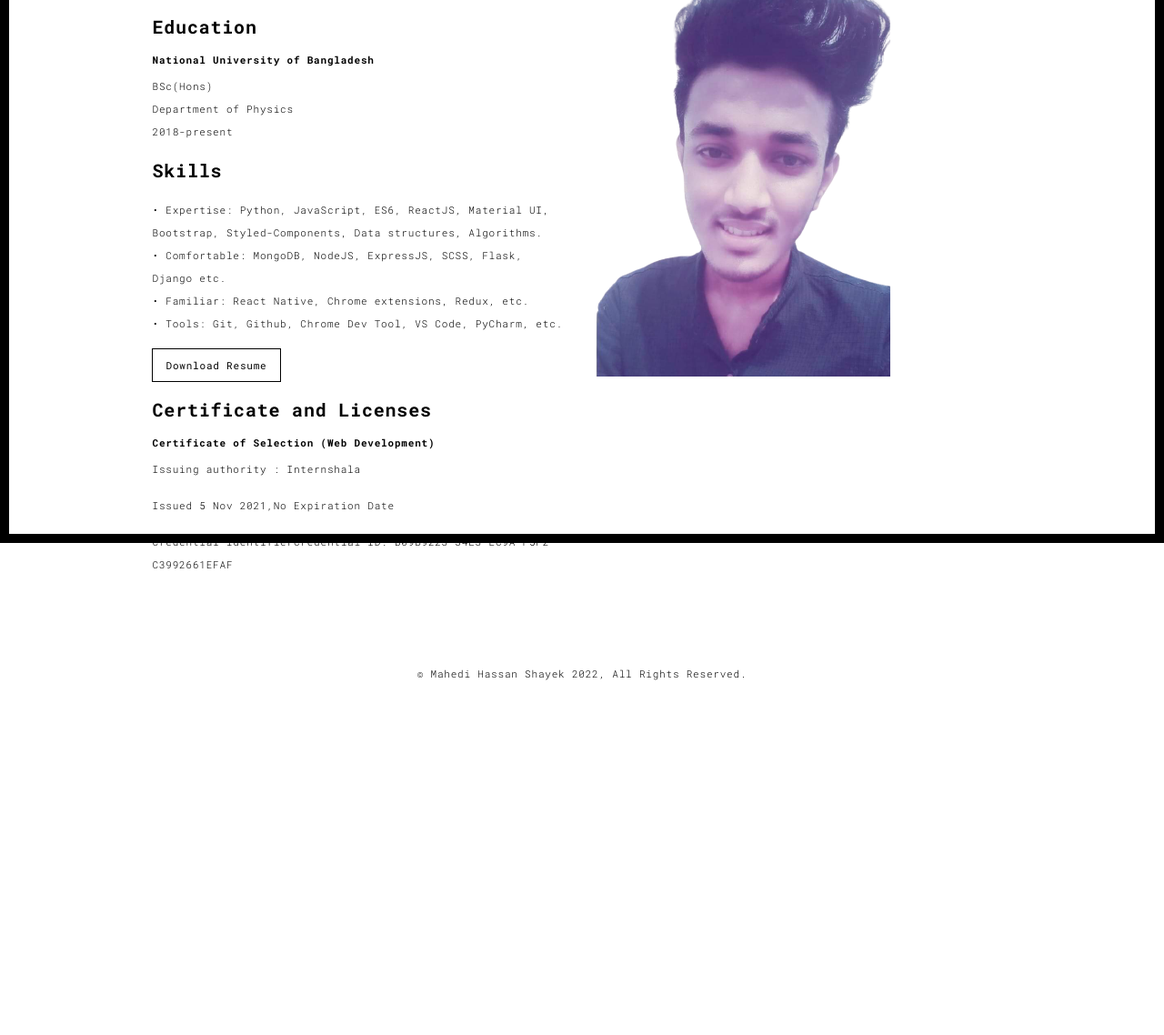
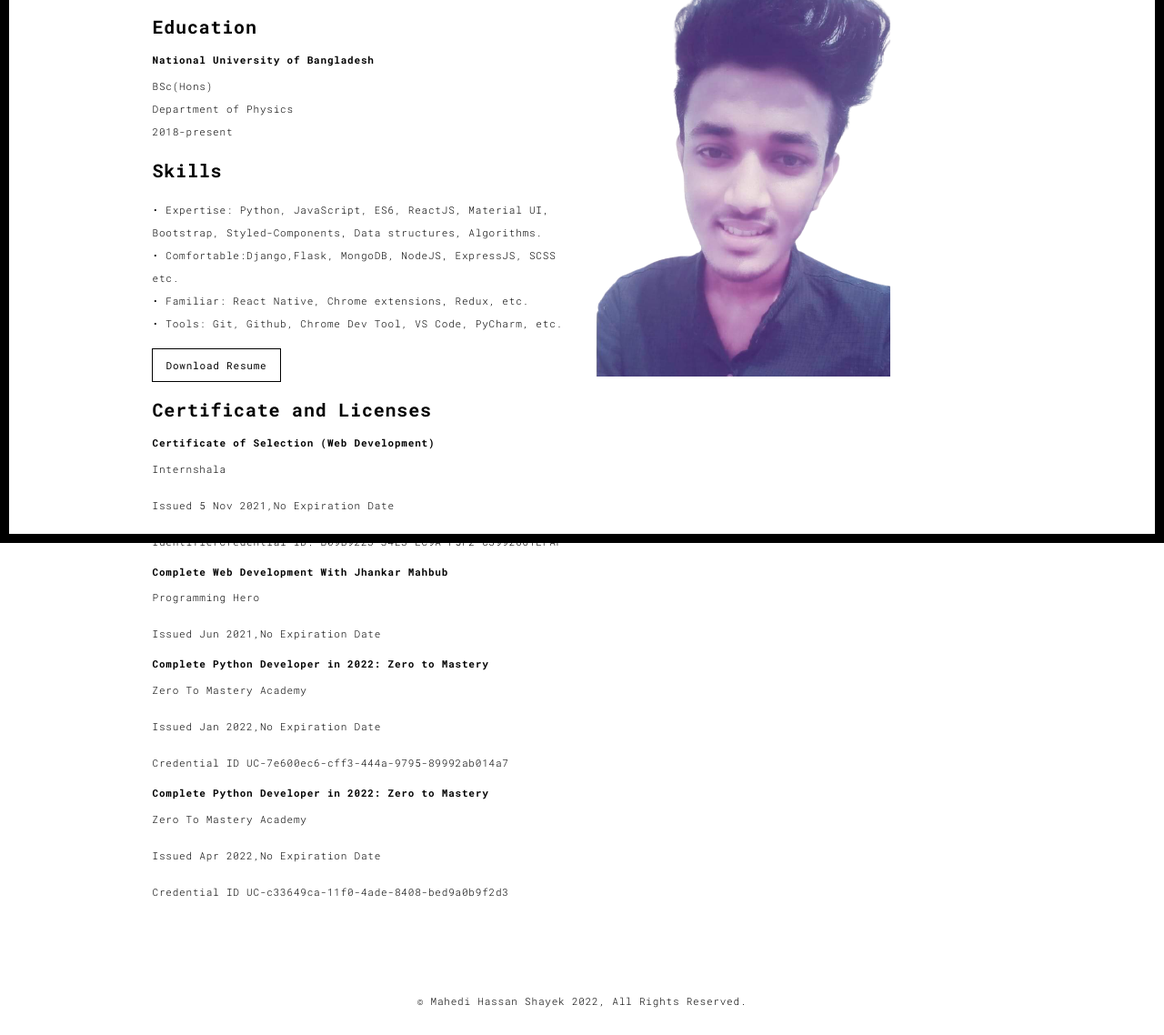
Before and after one commit to mahedihshayek/portfo, a Flask app: page /about.html in a window 1280 px wide. Shown: the part 203-1341 px from the top of the page at 91% size. Before the commit the page ends 951 px from the top, so only its background shows below. Run offline with Flask 2, Linux system fonts and the light colour scheme; some libraries are stand-ins or nearby versions.

Commit message:
about updated

```diff
--- a/templates/about.html
+++ b/templates/about.html
@@ -83,8 +83,8 @@
                       • Expertise: Python, JavaScript, ES6, ReactJS, Material
                       UI, Bootstrap, Styled-Components, Data structures,
                       Algorithms. <br />
-                      • Comfortable: MongoDB, NodeJS, ExpressJS, SCSS, Flask,
-                      Django etc. <br />
+                      • Comfortable:Django,Flask, MongoDB, NodeJS, ExpressJS,
+                      SCSS etc. <br />
                       • Familiar: React Native, Chrome extensions, Redux, etc.
                       <br />
                       • Tools: Git, Github, Chrome Dev Tool, VS Code, PyCharm,
@@ -98,13 +98,28 @@
                     >
 
                     <h3>Certificate and Licenses</h3>
+
                     <h4>Certificate of Selection (Web Development)</h4>
-                    <p>Issuing authority : Internshala</p>
+                    <p>Internshala</p>
                     <p>Issued 5 Nov 2021,No Expiration Date</p>
                     <p>
-                      Credential IdentifierCredential ID:
+                      IdentifierCredential ID:
                       B09B9223-34E3-EC9A-F5F2-C3992661EFAF
                     </p>
+
+                    <h4>Complete Web Development With Jhankar Mahbub</h4>
+                    <p>Programming Hero</p>
+                    <p>Issued Jun 2021,No Expiration Date</p>
+
+                    <h4>Complete Python Developer in 2022: Zero to Mastery</h4>
+                    <p>Zero To Mastery Academy</p>
+                    <p>Issued Jan 2022,No Expiration Date</p>
+                    <p>Credential ID UC-7e600ec6-cff3-444a-9795-89992ab014a7</p>
+
+                    <h4>Complete Python Developer in 2022: Zero to Mastery</h4>
+                    <p>Zero To Mastery Academy</p>
+                    <p>Issued Apr 2022,No Expiration Date</p>
+                    <p>Credential ID UC-c33649ca-11f0-4ade-8408-bed9a0b9f2d3</p>
                   </div>
                   <div class="col-xs-12 col-md-6">
                     <img
```
